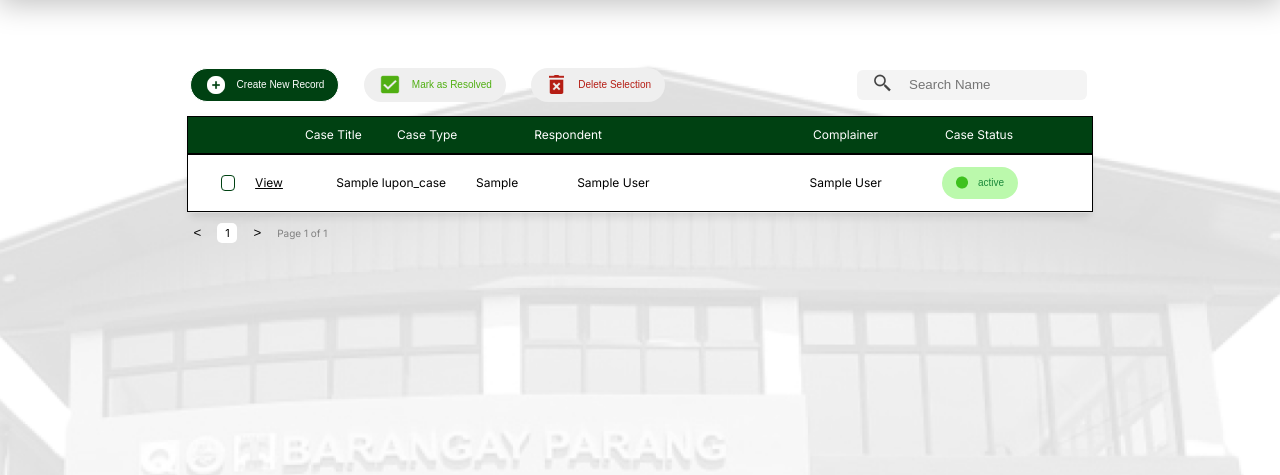
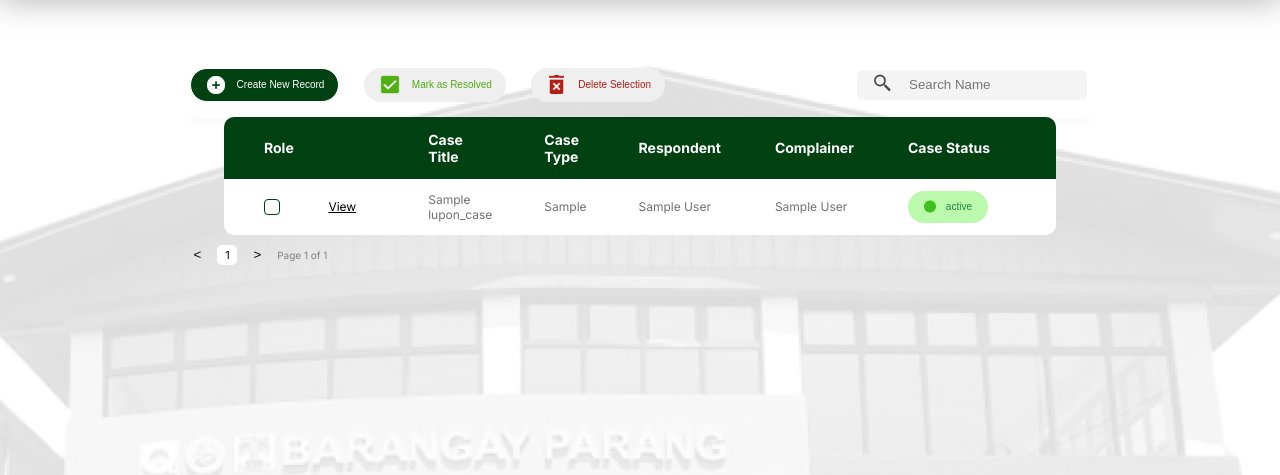
Before and after one commit to albarr15/brgy-parang, a Node server app: page /lupon-home in a window 1280 px wide. Shown: the part 80-555 px from the top of the page. Run offline with Node 20, Linux system fonts and the light colour scheme; tables that the repository leaves empty hold one stand-in row (values such as "Sample post"); some libraries are stand-ins or nearby versions.

Commit message:
Fixed Lupon db view

```diff
--- a/views/lupon-home.hbs
+++ b/views/lupon-home.hbs
@@ -1,3 +1,5 @@
+ <link rel = "stylesheet" type = "text/css" href = "/css/homepage.css">
+<link rel = "stylesheet" type = "text/css" href = "/css/homepage-table.css">
  <div class = "main-container">
             <div class= "header" id="header">
                 <div class = "header-left">
@@ -34,6 +36,7 @@
                   </div>
             </div>
             <div class="box-content">
+                <!--
                 <div class="box-content-header lupon-tanod">
                     <div class="content-text-group left">
                         <div class="content-text-group title">
@@ -61,7 +64,53 @@
                     <button type="button" class="form-action-btn margin" title="Edit Case Details" {{this.isEditable}}><a href="/lupon-edit-case/{{this.caseID}}" {{this.isEditable}}><img src="/images/action-edit.png"></a></button>
                 </div>
                 {{/each}}
+                -->
             </div>
+
+            <table class="tanod-db-table">
+                <thead>
+                    <tr>
+                        <th colspan="2">Role</th>
+                        <th>Case Title</th>
+                        <th>Case Type</th>
+                        <th>Respondent</th>
+                        <th>Complainer</th>
+                        <th colspan="2">Case Status</th>
+                    </tr>
+                </thead>
+                <tbody>
+                    {{#each cases}}
+                        <tr>
+                            <td data-label="checkbox" class="align-right check-view-cell">
+                                <button type="button" class="checkbox" data-case-id="{{this.caseID}}"><img src="/images/Done.png"></button>
+                            </td>
+                            <td class="align-left">
+                                <a href="/lupon-view-case/{{this.caseID}}" class="content-text-main underline-lupon-tanod">View</a>
+                            </td>
+                            <td>
+                                {{this.caseTitle}}
+                            </td>
+                            <td>
+                                {{this.caseType}}
+                            </td>
+                            <td class="name-cell">
+                                {{this.respondentFirstName}} {{this.respondentLastName}}
+                            </td>
+                            <td class="name-cell">
+                                {{this.complainerFirstName}} {{this.complainerLastName}}
+                            </td>
+                            <td class="case-status-cell">
+                                <button type="button" class="status {{this.stat_lc}} margin3 markResolve" data-case-id="{{this.caseID}}"><img src="/images/{{this.stat_lc}}-circle.png"><span>{{this.status}}</span></button>
+                            </td>
+                            <td class="case-status-cell align-left">
+                                <a href="/lupon-edit-case/{{this.caseID}}" {{this.isEditable}}>
+                                <button type="button" class="form-action-btn" title="Edit Case Details" {{isEditable}}><img src="/images/action-edit.png"></button></a>
+                            </td>
+                        </tr>
+                    {{/each}}
+                </tbody>
+            </table>
+
             <div class="box-content-page">
                 <button class="page-btn" id="count-down">&lt;</button>
                 <div class="page-count" id="page-num">{{currentPage}}</div>
```
